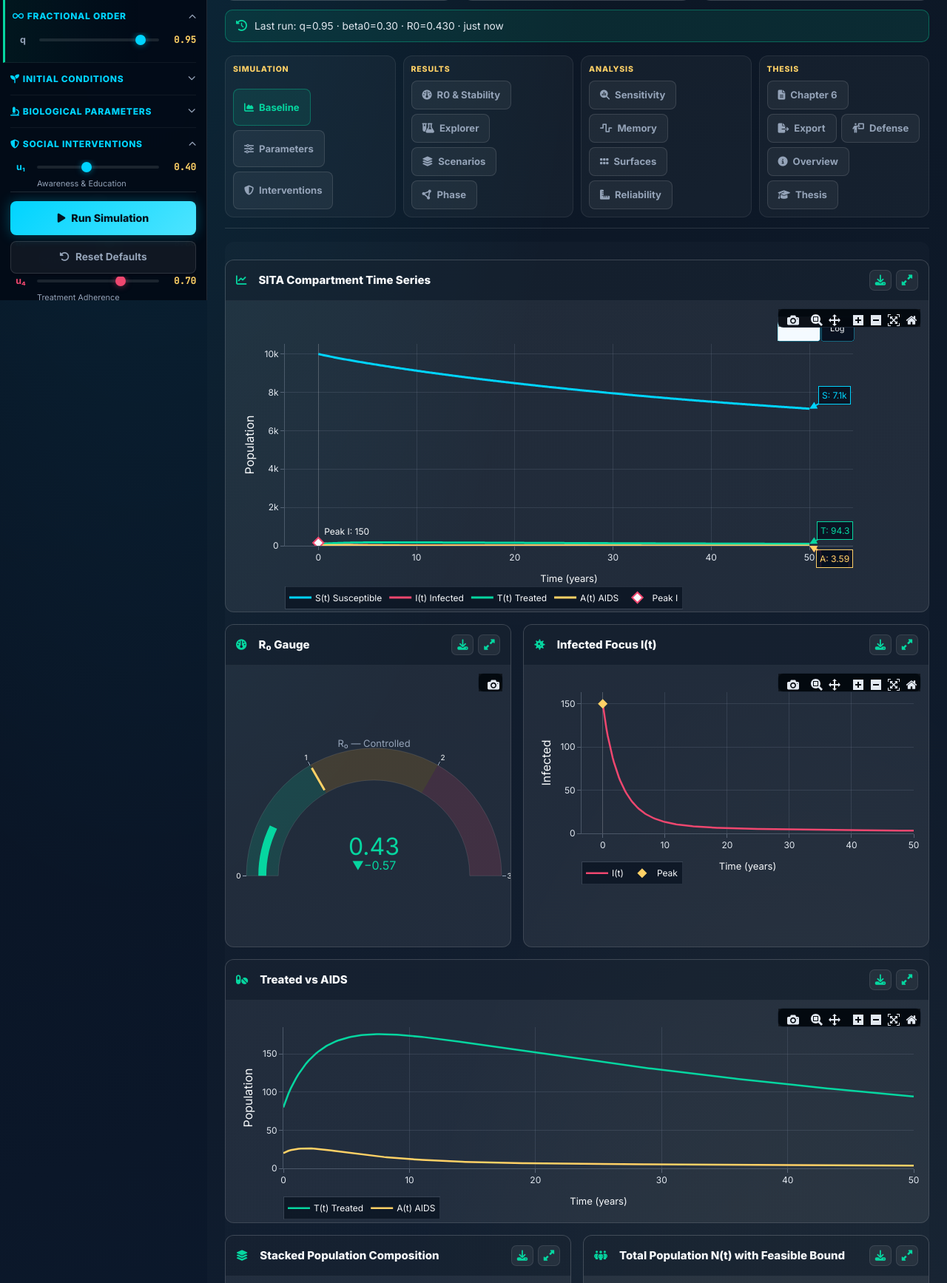
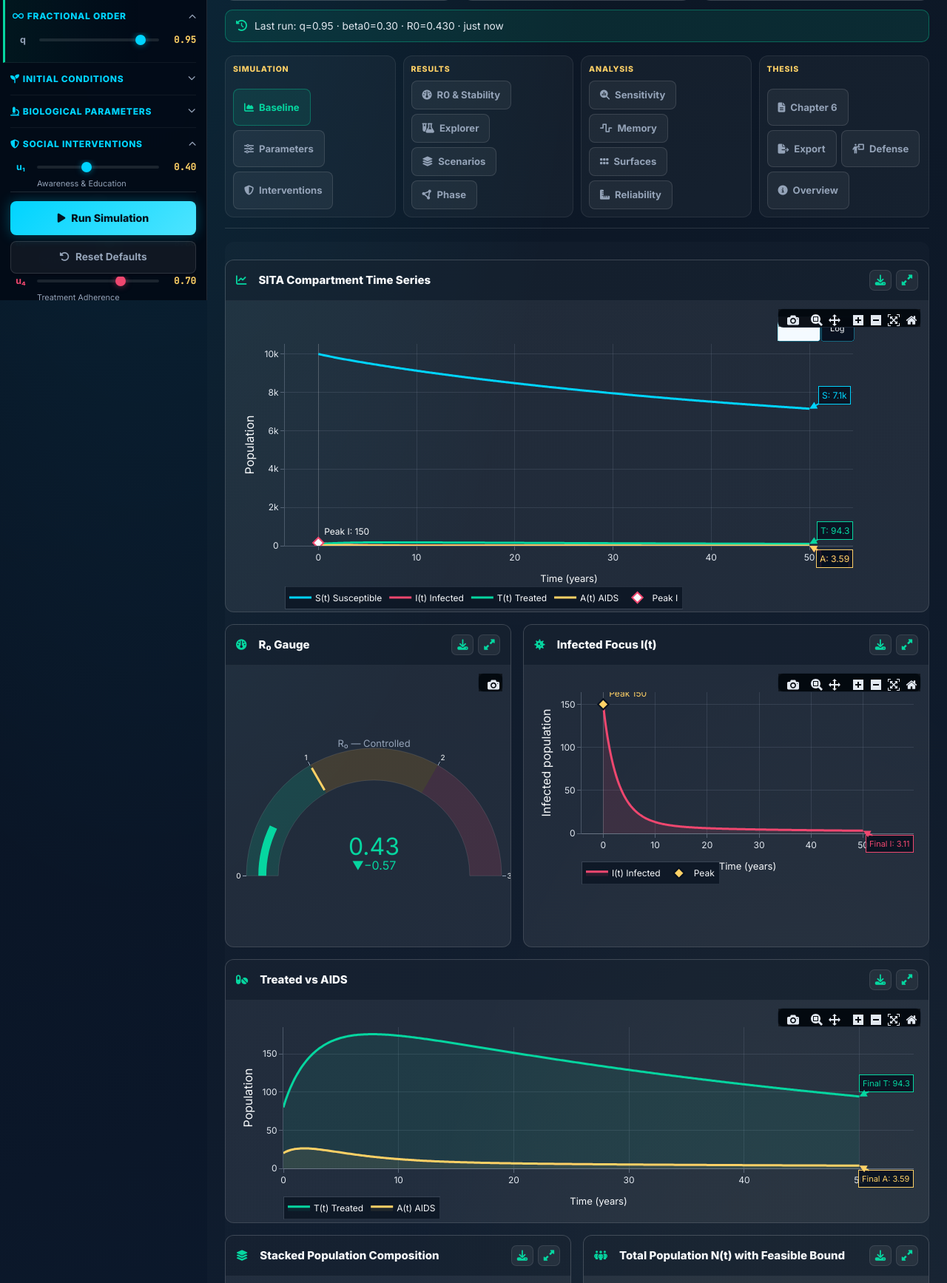
Before and after one commit to Lambert-01/HIV-MODEL, a Flask app: page /dashboard in a window 1280 px wide. Shown: the part 395-2130 px from the top of the page at 74% size. Run offline with Flask 3, Linux system fonts and the light colour scheme; some libraries are stand-ins or nearby versions.

Commit message:
Enhance dashboard layout by removing the "About Thesis" tab and adding a "Thesis Identity" section with student and program details for improved clarity and presentation.

```diff
--- a/static/js/charts.js
+++ b/static/js/charts.js
@@ -125,6 +125,23 @@ function lineTrace(x, y, name, color, extra = {}) {
     line: { color, width: 3, shape: "spline", smoothing: 0.45 },
     hovertemplate: `<b>${name}</b><br>Time: %{x:.2f} years<br>Population: %{y:,.3f}<extra></extra>`,
     ...extra
+  };
+}
+
+function endpointAnnotation(x, y, text, color, offset = -18) {
+  return {
+    x,
+    y,
+    text,
+    showarrow: true,
+    arrowhead: 2,
+    ax: 36,
+    ay: offset,
+    font: { color, size: 11 },
+    arrowcolor: color,
+    bgcolor: "rgba(7,17,31,0.86)",
+    bordercolor: color,
+    borderpad: 4
   };
 }
 
@@ -283,23 +300,47 @@ function renderInfectedFocus(result) {
   const t = result.time_series.time;
   const I = result.time_series.I;
   safePlotlyReact("infectedChart", [
-    { x: t, y: I, name: "I(t)", mode: "lines", line: { color: "#ef476f", width: 2.5 } },
+    lineTrace(t, I, "I(t) Infected", "#ef476f", {
+      fill: "tozeroy",
+      fillcolor: "rgba(239,71,111,0.12)"
+    }),
     {
       x: [result.summary.time_peak],
       y: [result.summary.peak_infected],
       name: "Peak",
-      mode: "markers",
-      marker: { color: "#ffd166", size: 10, symbol: "diamond" }
+      mode: "markers+text",
+      marker: { color: "#ffd166", size: 11, symbol: "diamond", line: { color: "#07111f", width: 2 } },
+      text: [`Peak ${compactNumber(result.summary.peak_infected)}`],
+      textposition: "top right",
+      textfont: { color: "#ffd166", size: 12 },
+      hovertemplate: "Peak I: %{y:,.3f}<br>Time: %{x:.2f} years<extra></extra>"
     }
-  ], layout({ yaxis: { ...plotLayout.yaxis, title: "Infected" } }), plotConfig);
+  ], layout({
+    yaxis: { title: "Infected population" },
+    annotations: [
+      endpointAnnotation(t[t.length - 1], I[I.length - 1], `Final I: ${compactNumber(I[I.length - 1])}`, "#ef476f", 18)
+    ]
+  }), plotConfig);
 }
 
 function renderTreatedAids(result) {
   const t = result.time_series.time;
   safePlotlyReact("treatedAidsChart", [
-    { x: t, y: result.time_series.T, name: "T(t) Treated", mode: "lines", line: { color: "#06d6a0", width: 2.5 } },
-    { x: t, y: result.time_series.A, name: "A(t) AIDS",    mode: "lines", line: { color: "#ffd166", width: 2.5 } }
-  ], layout({ yaxis: { ...plotLayout.yaxis, title: "Population" } }), plotConfig);
+    lineTrace(t, result.time_series.T, "T(t) Treated", "#06d6a0", {
+      fill: "tozeroy",
+      fillcolor: "rgba(6,214,160,0.08)"
+    }),
+    lineTrace(t, result.time_series.A, "A(t) AIDS", "#ffd166", {
+      fill: "tozeroy",
+      fillcolor: "rgba(255,209,102,0.08)"
+    })
+  ], layout({
+    yaxis: { title: "Population" },
+    annotations: [
+      endpointAnnotation(t[t.length - 1], result.time_series.T.at(-1), `Final T: ${compactNumber(result.time_series.T.at(-1))}`, "#06d6a0", -18),
+      endpointAnnotation(t[t.length - 1], result.time_series.A.at(-1), `Final A: ${compactNumber(result.time_series.A.at(-1))}`, "#ffd166", 18)
+    ]
+  }), plotConfig);
 }
 
 function renderPopulation(result) {
@@ -560,15 +601,31 @@ function renderVectorFieldPhase(chartId, result, params) {
 
 function renderScenarioChart(data) {
   const colors = ["#00d4ff", "#ef476f", "#06d6a0", "#ffd166", "#a78bfa", "#fb923c", "#38bdf8", "#f472b6"];
-  const traces = Object.values(data.curves).map((curve, i) => ({
+  const curves = Object.values(data.curves);
+  const traces = curves.map((curve, i) => ({
     x: curve.time,
     y: curve.I,
     mode: "lines",
     name: curve.name,
-    line: { width: 2.5, color: colors[i % colors.length] }
+    line: { width: 3, color: colors[i % colors.length], shape: "spline", smoothing: 0.35 },
+    hovertemplate: `<b>${curve.name}</b><br>Time: %{x:.2f} years<br>I(t): %{y:,.3f}<extra></extra>`
   }));
+  const finalValues = curves.map((curve, i) => ({
+    curve,
+    i,
+    final: curve.I[curve.I.length - 1]
+  })).sort((a, b) => a.final - b.final);
+  const annotations = finalValues.slice(0, 3).map((row, rank) => endpointAnnotation(
+    row.curve.time[row.curve.time.length - 1],
+    row.final,
+    `${rank + 1}. ${row.curve.name}: ${compactNumber(row.final)}`,
+    colors[row.i % colors.length],
+    rank % 2 === 0 ? -18 : 18
+  ));
   safePlotlyReact("scenarioChart", traces, layout({
-    yaxis: { ...plotLayout.yaxis, title: "Infected I(t)" }
+    yaxis: { title: "Infected I(t)" },
+    margin: { t: 28, r: 150, b: 64, l: 72 },
+    annotations
   }), plotConfig);
 }
 
@@ -580,10 +637,11 @@ function renderScenarioAidsChart(data) {
     y: curve.A,
     mode: "lines",
     name: curve.name,
-    line: { width: 2.5, color: colors[i % colors.length] }
+    line: { width: 3, color: colors[i % colors.length], shape: "spline", smoothing: 0.35 },
+    hovertemplate: `<b>${curve.name}</b><br>Time: %{x:.2f} years<br>A(t): %{y:,.3f}<extra></extra>`
   }));
   safePlotlyReact("scenarioAidsChart", traces, layout({
-    yaxis: { ...plotLayout.yaxis, title: "AIDS A(t)" }
+    yaxis: { title: "AIDS A(t)" }
   }), plotConfig);
 }
 
@@ -631,20 +689,27 @@ function renderScenarioRadar(comparisons) {
 }
 
 function renderSensitivityChart(values) {
+  const ranked = [...values].sort((a, b) => Math.abs(b.sensitivity) - Math.abs(a.sensitivity));
   safePlotlyReact("sensitivityChart", [{
-    x: values.map((item) => item.parameter),
-    y: values.map((item) => item.sensitivity),
+    x: ranked.map((item) => item.parameter),
+    y: ranked.map((item) => item.sensitivity),
     type: "bar",
     marker: {
-      color: values.map((item) => item.sensitivity >= 0 ? "#ef476f" : "#06d6a0"),
+      color: ranked.map((item) => item.sensitivity >= 0 ? "#ef476f" : "#06d6a0"),
       opacity: 0.85
     },
-    text: values.map((item) => item.sensitivity.toFixed(3)),
+    text: ranked.map((item) => item.sensitivity.toFixed(3)),
     textposition: "outside",
-    textfont: { size: 10 }
+    textfont: { size: 11, color: "#f8fafc" },
+    hovertemplate: "<b>%{x}</b><br>Sensitivity: %{y:.4f}<extra></extra>"
   }], layout({
-    yaxis: { ...plotLayout.yaxis, title: "Sensitivity Index" },
-    xaxis: { ...plotLayout.xaxis, title: "Parameter" }
+    yaxis: { title: "Sensitivity Index" },
+    xaxis: { title: "Parameter" },
+    shapes: [{ type: "line", xref: "paper", x0: 0, x1: 1, y0: 0, y1: 0, line: { color: "rgba(248,250,252,0.55)", width: 2 } }],
+    annotations: [
+      { xref: "paper", yref: "paper", x: 0.01, y: 1.08, showarrow: false, text: "Positive increases R0", font: { color: "#ef476f", size: 12 } },
+      { xref: "paper", yref: "paper", x: 0.99, y: 1.08, showarrow: false, text: "Negative reduces R0", font: { color: "#06d6a0", size: 12 }, xanchor: "right" }
+    ]
   }), plotConfig);
 }
 
@@ -655,10 +720,20 @@ function renderMemoryChart(results) {
     y: result.time_series.I,
     mode: "lines",
     name: `q = ${result.parameters.q.toFixed(2)}`,
-    line: { width: 2.5, color: colors[i] }
+    line: { width: 3, color: colors[i], shape: "spline", smoothing: 0.35 },
+    hovertemplate: `<b>q=${result.parameters.q.toFixed(2)}</b><br>Time: %{x:.2f} years<br>I(t): %{y:,.3f}<extra></extra>`
   }));
+  const annotations = results.map((result, i) => endpointAnnotation(
+    result.time_series.time.at(-1),
+    result.time_series.I.at(-1),
+    `q=${result.parameters.q.toFixed(2)}: ${compactNumber(result.time_series.I.at(-1))}`,
+    colors[i],
+    i % 2 === 0 ? -18 : 18
+  ));
   safePlotlyReact("memoryChart", traces, layout({
-    yaxis: { ...plotLayout.yaxis, title: "Infected I(t)" }
+    yaxis: { title: "Infected I(t)" },
+    margin: { t: 28, r: 120, b: 64, l: 72 },
+    annotations
   }), plotConfig);
 }
 
--- a/static/js/main.js
+++ b/static/js/main.js
@@ -121,7 +121,7 @@ document.addEventListener("click", (event) => {
       phase: "Phase Analysis", sensitivity: "Sensitivity",
       memory: "Memory Effect", surface: "Surfaces & Heatmaps",
       export: "Export", chapter6: "Chapter 6 Results", reliability: "Numerical Reliability",
-      demo: "Defense Demo", overview: "Overview", "about-thesis": "About Thesis"
+      demo: "Defense Demo", overview: "Overview"
     };
     document.title = `FracHIV-SITA Lab | ${titleMap[tab.dataset.tab] || tab.dataset.tab}`;
     // Lazy-load secondary tab data on first open
--- a/templates/dashboard.html
+++ b/templates/dashboard.html
@@ -229,7 +229,6 @@
         <button class="tab-btn" data-tab="export"><i class="fa fa-file-export"></i><span>Export</span></button>
         <button class="tab-btn" data-tab="demo"><i class="fa fa-person-chalkboard"></i><span>Defense</span></button>
         <button class="tab-btn" data-tab="overview"><i class="fa fa-circle-info"></i><span>Overview</span></button>
-        <button class="tab-btn" data-tab="about-thesis"><i class="fa fa-graduation-cap"></i><span>Thesis</span></button>
       </div>
     </div>
 
@@ -893,6 +892,16 @@
             <p>Positive index → parameter increases R₀. Negative → reduces R₀. Used to rank intervention effectiveness.</p>
           </div>
         </div>
+        <div class="col-md-6 col-lg-4">
+          <div class="overview-card h-100">
+            <div class="ov-icon icon-green"><i class="fa fa-graduation-cap"></i></div>
+            <h5>Thesis Identity</h5>
+            <p><strong>Student:</strong> NDACYAYISABA Lambert</p>
+            <p><strong>Programme:</strong> Bachelor's Degree in Applied Mathematics</p>
+            <p><strong>Institution:</strong> University of Rwanda - College of Science and Technology</p>
+            <p><strong>Purpose:</strong> academic simulation, thesis results, and defense presentation.</p>
+          </div>
+        </div>
       </div>
     </div>
 
```
